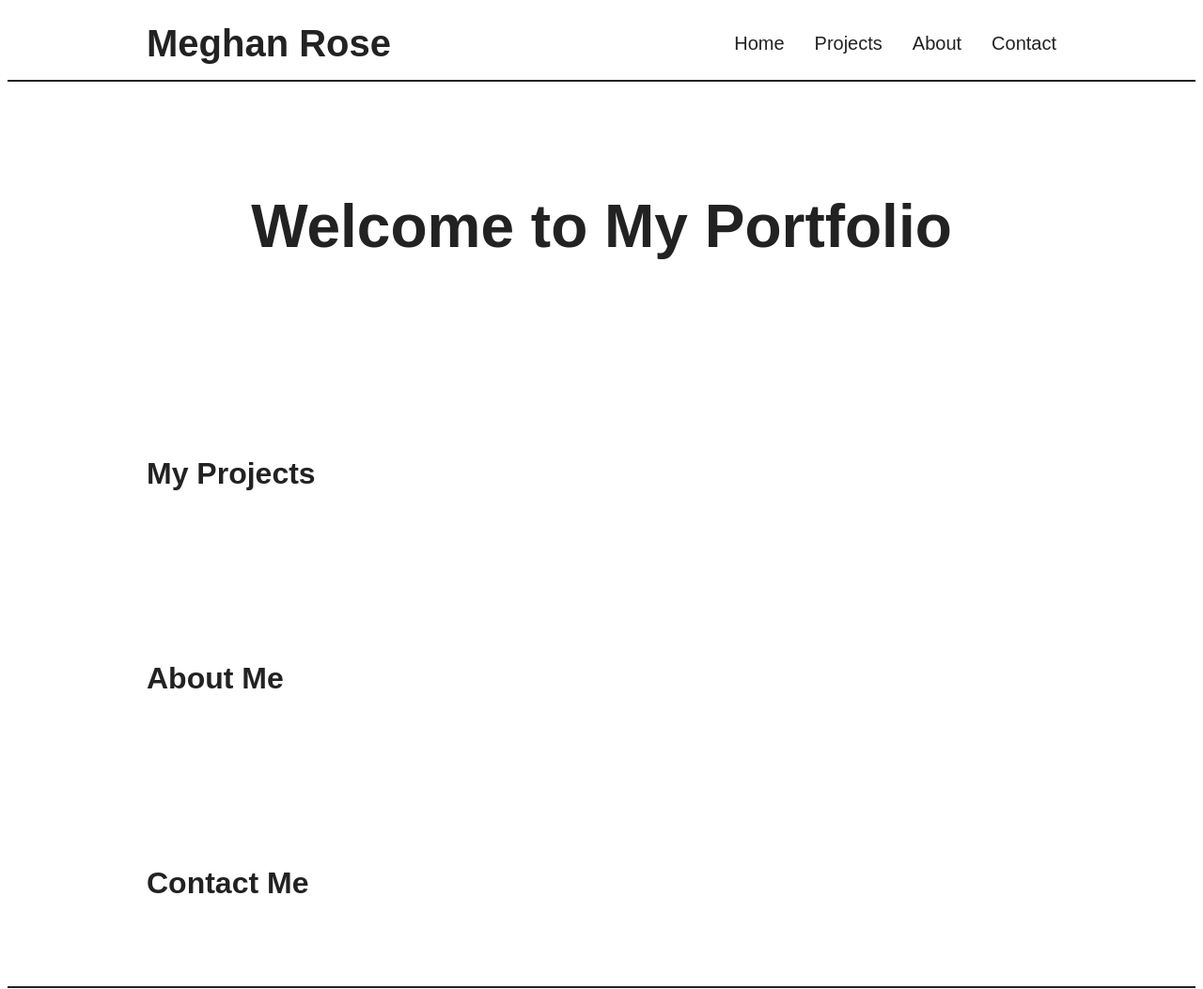
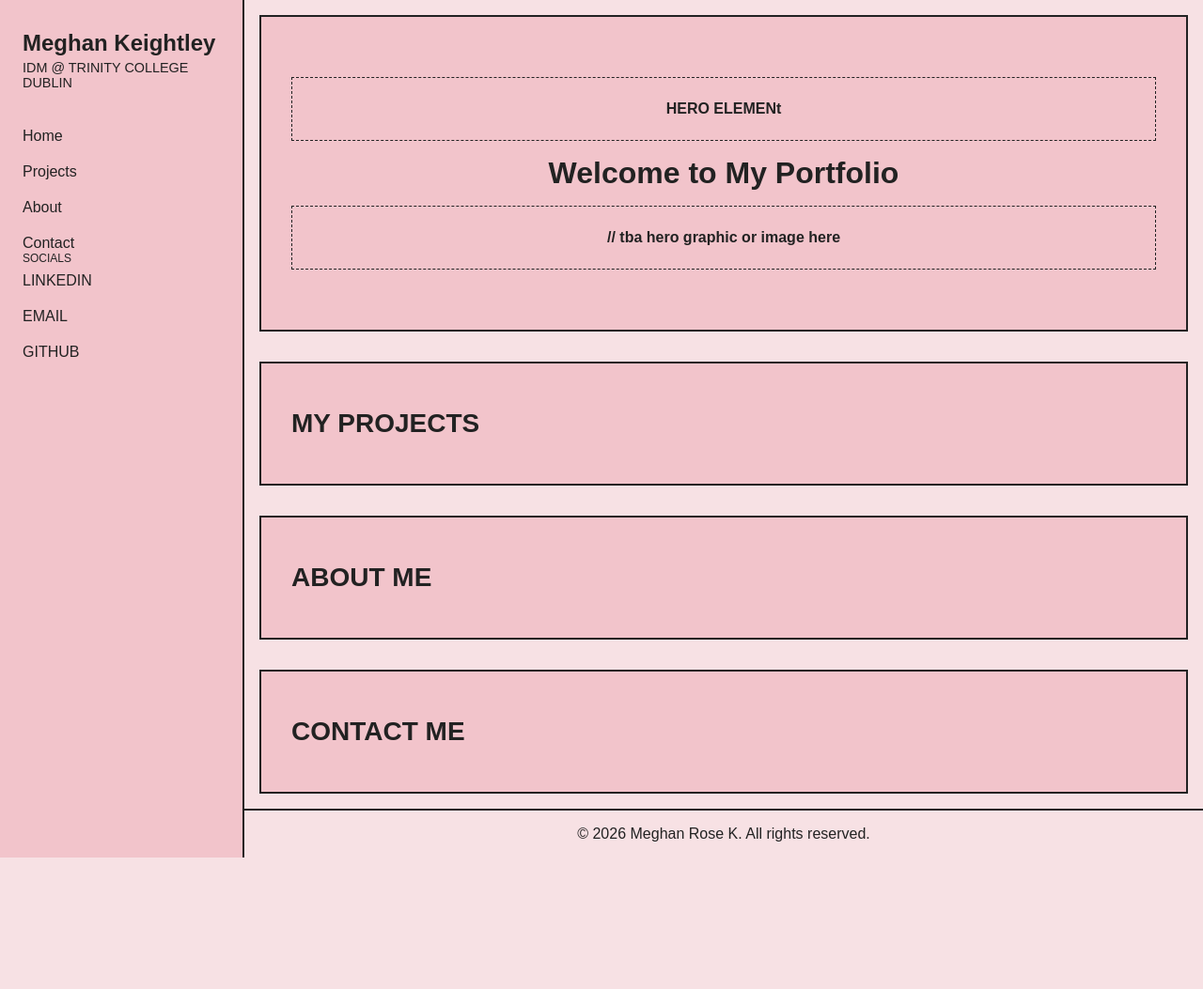
Before and after one commit to meghank1066/authoring-portfolio, a plain HTML site: page index.html in a window 1280 px wide. Shown: the top 1053 px of the page at 94% size. After the commit the page ends 913 px from the top, so only its background shows below. Drawn offline with Linux system fonts and the light colour scheme.

Commit message:
updated layout to match wireframe -reconfigured the nav to appear on the side - added social links -added basic main content and page navigation - added basic css

```diff
--- a/css/style.css
+++ b/css/style.css
@@ -1,13 +1,15 @@
 
 :root
 {
-    --background-color: ##F4F4F4;
+    --background-color: #f7e1e4;
     --text: #222;
-    --accent: #c2185b;
+    --box-color: #f2c4cb;
+    --accent: #ca86a1;
 }
 
 * {
   box-sizing: border-box;
+  margin: 0;
 }
 
 body
@@ -15,61 +17,79 @@ body
     background-color: var(--background-color);
     color: var(--text);
     font-family: Arial, sans-serif;
+    display: grid;
+    grid-template-columns: 260px 1fr;
+    min-height: 100vh;
 }
 
-.nav-bar
+.sidebar-nav
 {
-    position: sticky;
-    top: 0;
-    background-color: var(--background-color);
-    border-bottom: 2px solid var(--text);
+    background-color: var(--box-color);
+    border-right: 2px solid var(--text);
+    padding: 2rem 1.5rem;
 }
 
-nav
+.brand .title
 {
-    max-width: 1000px;
-    margin: 0 auto;
-    padding: 1rem;
-    display: flex;
-    justify-content: space-between;
-    align-items: center;
-}
-
-.title
-{
-    font-size: 2.5rem;
+    font-size: 1.5rem;
     font-weight: bold;
     color: var(--text);
     text-decoration: none;
 }
 
-nav ul
+.subtitle
 {
-    display: flex;
-    gap: 2rem;
-    margin: 0;
-    padding: 0;
-    list-style: none;
-    font-size: 1.25rem;
+    font-size: 0.9rem;
+    color: var(--text);
+    margin-top: 0.25rem;
+    margin-bottom: 2.5rem;
 }
 
-nav ul a
+.nav-links, .socials ul
 {
-    color: var(--text);
-    text-decoration: none;
-    font-size: 1.25rem;
+    list-style: none;
+    padding: 0;
+    margin:a0 0 2.5rem 0;
+    display: flex;
+    flex-direction: column;
+    gap: 1.25rem;
+    font-size: 1rem;
 }
 
-nav ul a:hover
+.nav-links a, .socials a
+{
+    text-decoration: none;
+    color: var(--text);
+    transition: color 0.3s;
+}
+
+.nav-links a:hover, .socials a:hover
 {
     color: var(--accent);
 }
 
+.socials-header
+{
+    font-size: 0.75rem;
+    color: var(--text);
+    margin-bottom: 0.5rem;
+    text-transform: uppercase;
+}
+
+/* main section */
+
+.main-content
+{
+    display: flex;
+    flex-direction: column;
+}
+
 section
 {
-    max-width: 1000px;
-    margin: 0 auto;
-    padding: 4rem 1rem;
+    background-color: var(--box-color);
+    margin: 1rem;
+    padding: 3rem 2rem;
+    border: 2px solid var(--text);
 }
 
 .hero
@@ -77,15 +97,30 @@ section
     text-align: center;
 }
 
+.hero
+{
+    text-align: center;
+}
+
+.hero-element, .hero-graphic
+{
+    border: 1px dashed var(--text);
+    padding: 1.5rem;
+    margin: 1rem 0;
+    font-weight: bold ;
+}
+
 h1
 {
-    font-size: 4rem;
+    font-size: 2rem;
 }
 
 h2
 {
-    font-size: 2rem;
+    font-size: 1.75rem;
 }
+
+/* footer */
 
 footer
 {
--- a/index.html
+++ b/index.html
@@ -7,32 +7,50 @@
     <link rel="stylesheet" href="css/style.css" />
   </head>
   <body>
-    <div class="nav-bar">
+    <!-- side bar nav -->
+    <header class="sidebar-nav">
       <nav>
-        <a class="title" href="index.html">Meghan Rose</a>
-        <ul>
+        <div class="brand">
+          <a class="title" href="index.html">Meghan Keightley</a>
+          <p class="subtitle">IDM @ TRINITY COLLEGE DUBLIN</p>
+        </div>
+        <ul class="nav-links">
           <li><a href="#hero">Home</a></li>
           <li><a href="#projects">Projects</a></li>
           <li><a href="#about">About</a></li>
           <li><a href="#contact">Contact</a></li>
         </ul>
+
+        <div class="socials">
+          <p class="socials-header">SOCIALS</p>
+          <ul>
+            <li><a href="https://linkedin.com" target="_blank">LINKEDIN</a></li>
+            <li><a href="mailto:your-email@example.com">EMAIL</a></li>
+            <li><a href="https://github.com" target="_blank">GITHUB</a></li>
+          </ul>
+        </div>
       </nav>
-    </div>
+    </header>
 
+    <main class="main-content">
     <section class="hero" id="hero">
+      <div class="hero-element">HERO ELEMENt</div>
       <h1>Welcome to My Portfolio</h1>
+      <div class="hero-graphic">
+        // tba hero graphic or image here
+      </div>
     </section>
 
      <section class="projects" id="projects">
-      <h2>My Projects</h2>
+      <h2>MY PROJECTS</h2>
     </section>
 
     <section class="about" id="about">
-      <h2>About Me</h2>
+      <h2>ABOUT ME</h2>
     </section>
 
      <section class="contact" id="contact">
-      <h2>Contact Me</h2>
+      <h2>CONTACT ME</h2>
     </section>
 
     <footer class="footer">
```
